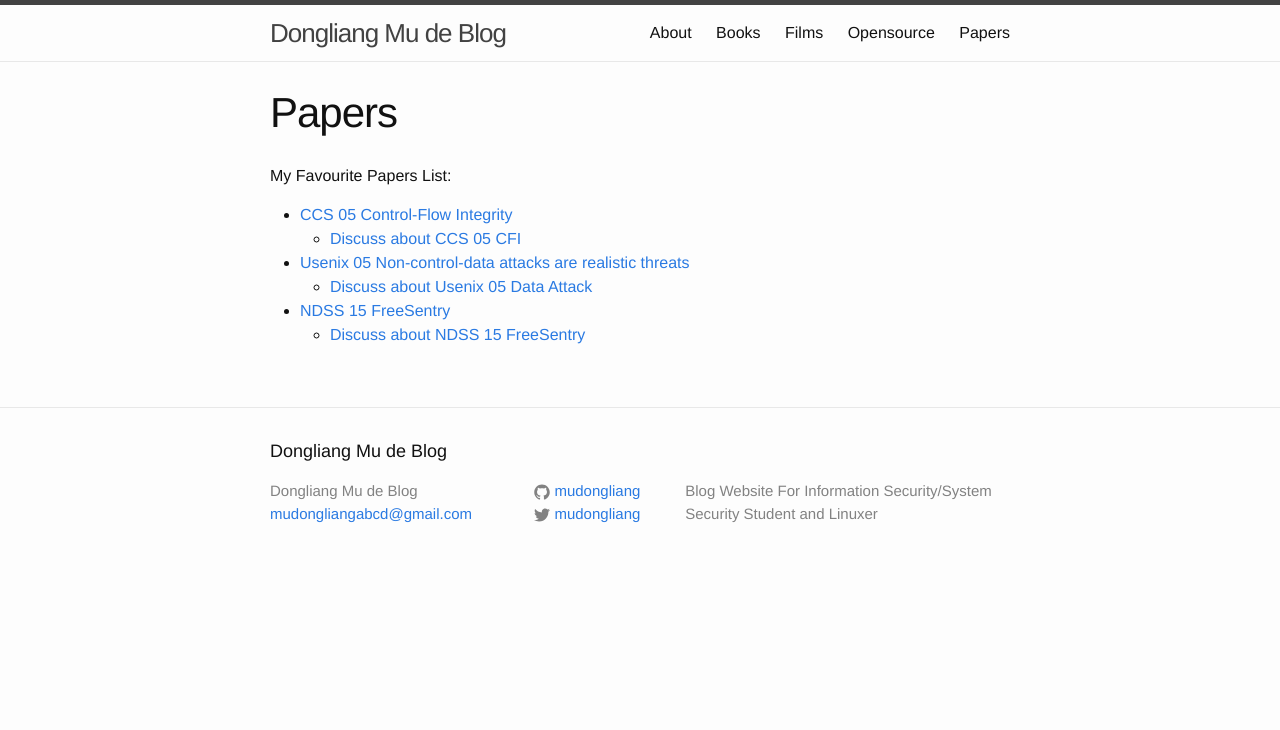
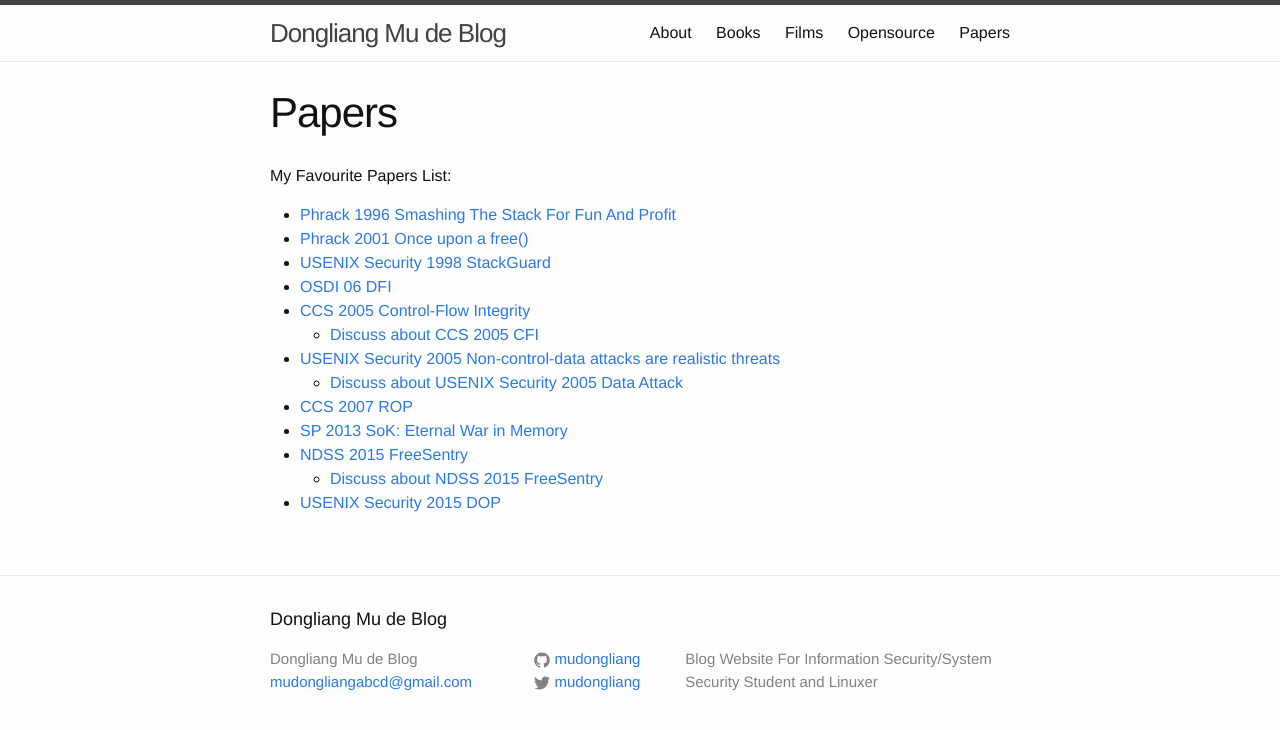
Before and after one commit to mudongliang/mudongliang.github.io, a Jekyll site: the page built from papers/papers.md, in a window 1280 px wide. Shown: the top 730 px of the page. Built offline with Jekyll 4.4.1, drawn with Linux system fonts in a browser that asks for light colours.

Commit message:
add more favourite papers and my opensource project

```diff
--- a/papers/papers.md
+++ b/papers/papers.md
@@ -6,9 +6,17 @@ description: ""
 
 My Favourite Papers List:
 
-- [CCS 05 Control-Flow Integrity](http://dl.acm.org/citation.cfm?id=1102165)
-    - [Discuss about CCS 05 CFI](http://mudongliang.github.io/2015/04/14/ccs-05-cfi.html)
-- [Usenix 05 Non-control-data attacks are realistic threats](http://dl.acm.org/citation.cfm?id=1251410)
-	- [Discuss about Usenix 05 Data Attack](http://mudongliang.github.io/2015/04/16/usenix-05-data-attack.html)
-- [NDSS 15 FreeSentry](http://fort-knox.org/files/freesentry.pdf)
-	- [Discuss about NDSS 15 FreeSentry](http://mudongliang.github.io/2015/04/16/ndss-15-freesentry.html)
+
+- [Phrack 1996 Smashing The Stack For Fun And Profit](http://phrack.org/issues/49/14.html)
+- [Phrack 2001 Once upon a free()](http://phrack.org/issues/57/9.html)
+- [USENIX Security 1998 StackGuard](http://dl.acm.org/citation.cfm?id=1267554)
+- [OSDI 06 DFI](http://dl.acm.org/citation.cfm?id=1298470)
+- [CCS 2005 Control-Flow Integrity](http://dl.acm.org/citation.cfm?id=1102165)
+    - [Discuss about CCS 2005 CFI](http://mudongliang.github.io/2015/04/14/ccs-05-cfi.html)
+- [USENIX Security 2005 Non-control-data attacks are realistic threats](http://dl.acm.org/citation.cfm?id=1251410)
+	- [Discuss about USENIX Security 2005 Data Attack](http://mudongliang.github.io/2015/04/16/usenix-05-data-attack.html)
+- [CCS 2007 ROP](http://dl.acm.org/citation.cfm?id=1315313)
+- [SP 2013 SoK: Eternal War in Memory](http://dl.acm.org/citation.cfm?id=2498101)
+- [NDSS 2015 FreeSentry](http://fort-knox.org/files/freesentry.pdf)
+	- [Discuss about NDSS 2015 FreeSentry](http://mudongliang.github.io/2015/04/16/ndss-15-freesentry.html)
+- [USENIX Security 2015 DOP](http://dl.acm.org/citation.cfm?id=2831155)
```
Also changed, not shown: opensource/opensource.md (+2 -1 lines).
